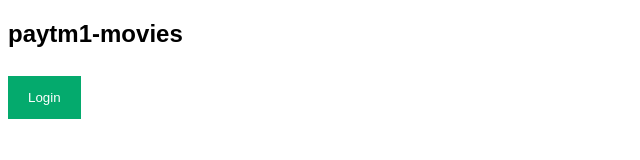
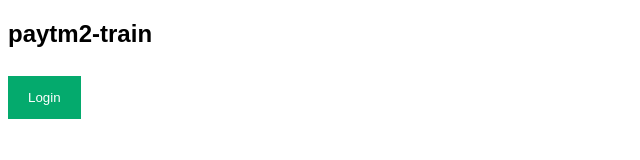
Before and after one commit to pinkey023/niroopa-docker-project, a plain HTML site: page index.html in a window 1280 px wide. Shown: the full height of the page, 0-640 px from the left. Drawn offline with Linux system fonts and the light colour scheme.

Commit message:
Update index.html

```diff
--- a/index.html
+++ b/index.html
@@ -127,7 +127,7 @@ span.psw {
 </head>
 <body>
 
-<h2> paytm1-movies </h2>
+<h2> paytm2-train </h2>
 
 <button onclick="document.getElementById('id01').style.display='block'" style="width:auto;">Login</button>
 
```
